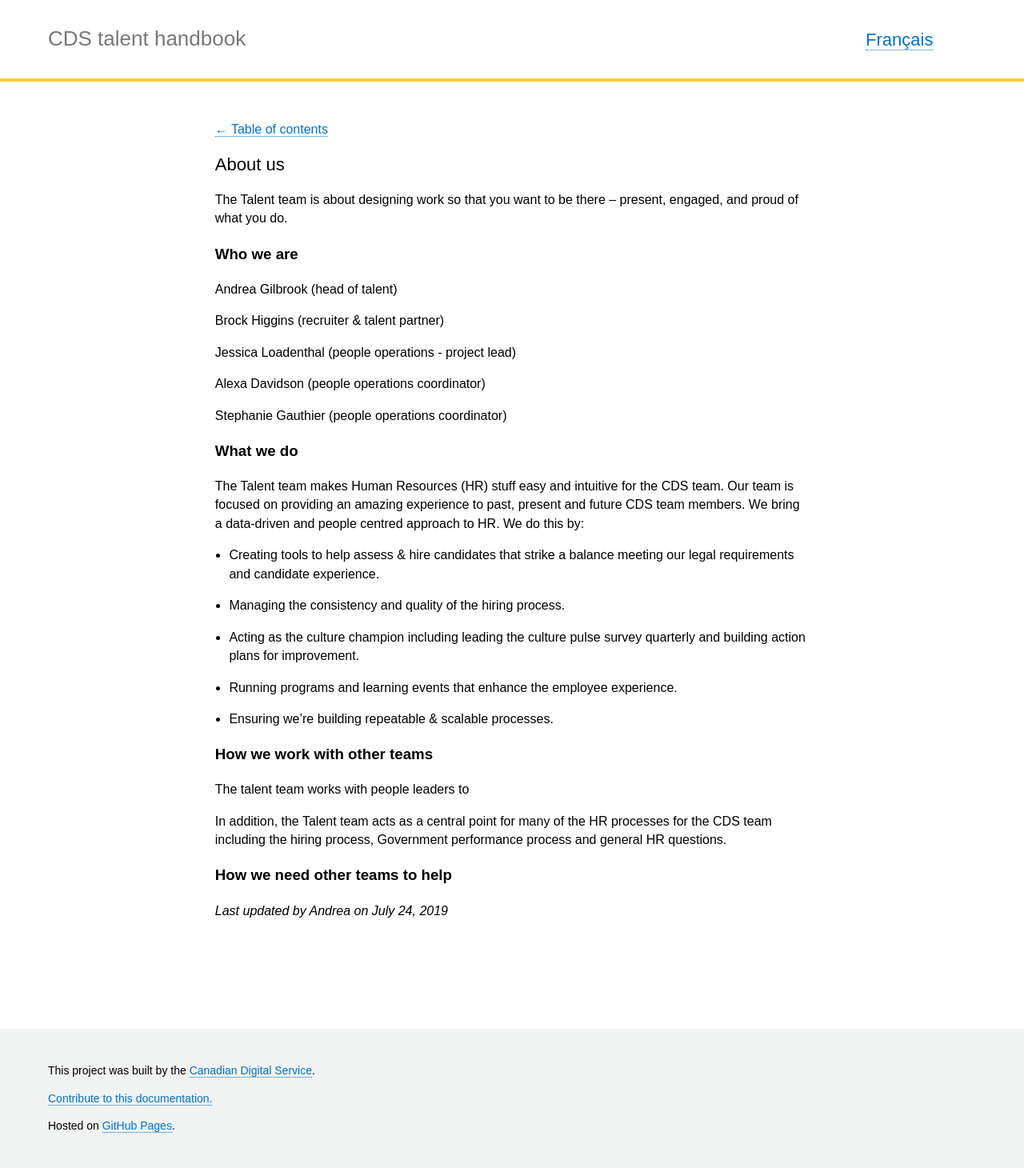
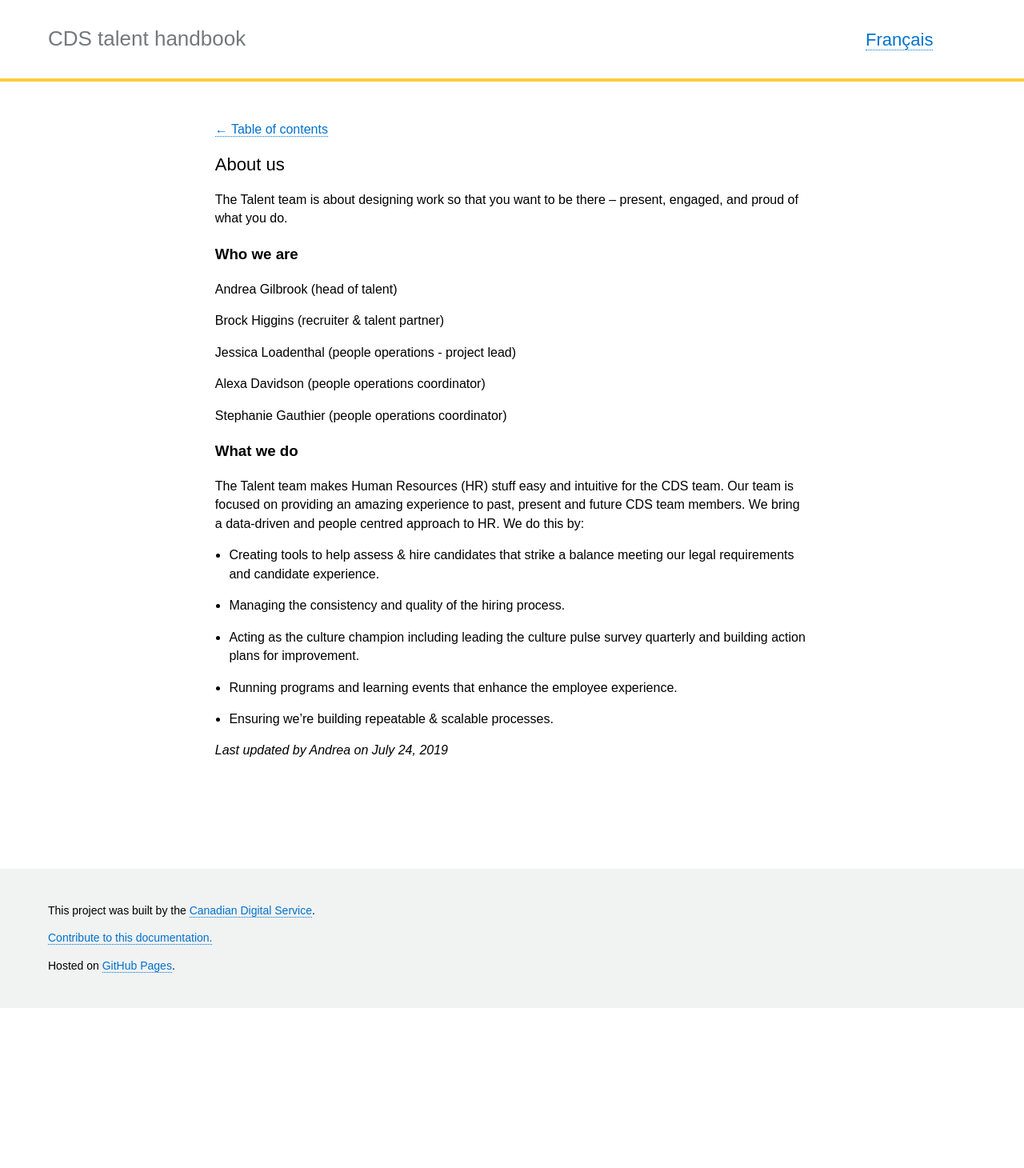
Before and after one commit to cds-snc/talent, a Jekyll site: the page built from _pages/en/about/about-us.md, in a window 1280 px wide. Shown: the whole page at 80% size. Built offline with Jekyll 4.4.1, drawn with Linux system fonts in a browser that asks for light colours; after the commit the page ends 1260 px from its top, so only the background shows below that.

Commit message:
Removing how we work sections

```diff
--- a/_pages/en/about/about-us.md
+++ b/_pages/en/about/about-us.md
@@ -30,15 +30,6 @@ The Talent team makes Human Resources (HR) stuff easy and intuitive for the CDS
 - Running programs and learning events that enhance the employee experience.
 - Ensuring we’re building repeatable & scalable processes.
 
-### How we work with other teams
-
-The talent team works with people leaders to
-
-In addition, the Talent team acts as a central point for many of the HR processes for the CDS team including the hiring process, Government performance process and general HR questions.
-
-
-### How we need other teams to help
-
 
 
 
```
